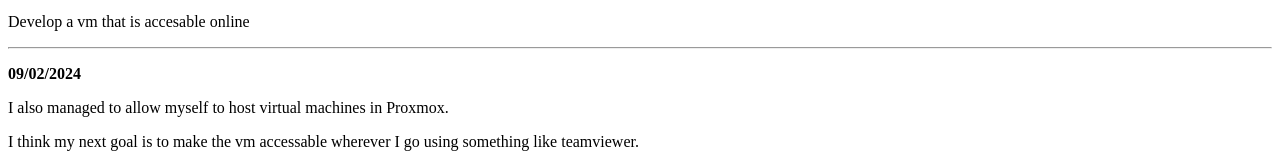
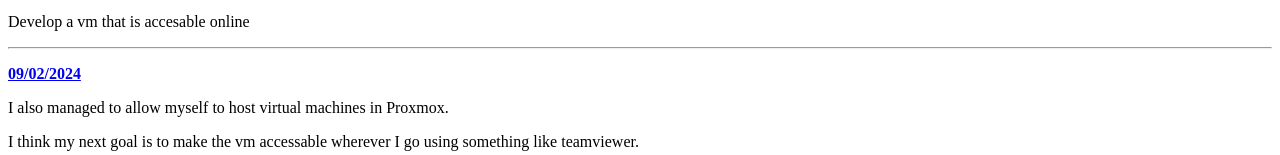
Before and after one commit to smiley-okay/1website, a plain HTML site: page index.html in a window 1280 px wide. Shown: the part 267-422 px from the top of the page. Drawn offline with Linux system fonts and the light colour scheme.

Commit message:
index.html

```diff
--- a/index.html
+++ b/index.html
@@ -22,7 +22,7 @@ able to host my own files.</p>
 <p>Develop a vm that is accesable online</p>
 <hr/>
 
-<p><b>09/02/2024</b></p>
+<p><a href="test.html"><b>09/02/2024</b></a></p>
 <p>I also managed to allow myself to host virtual machines in
 Proxmox.</p>
 <p>I think my next goal is to make the vm accessable wherever I go
```
